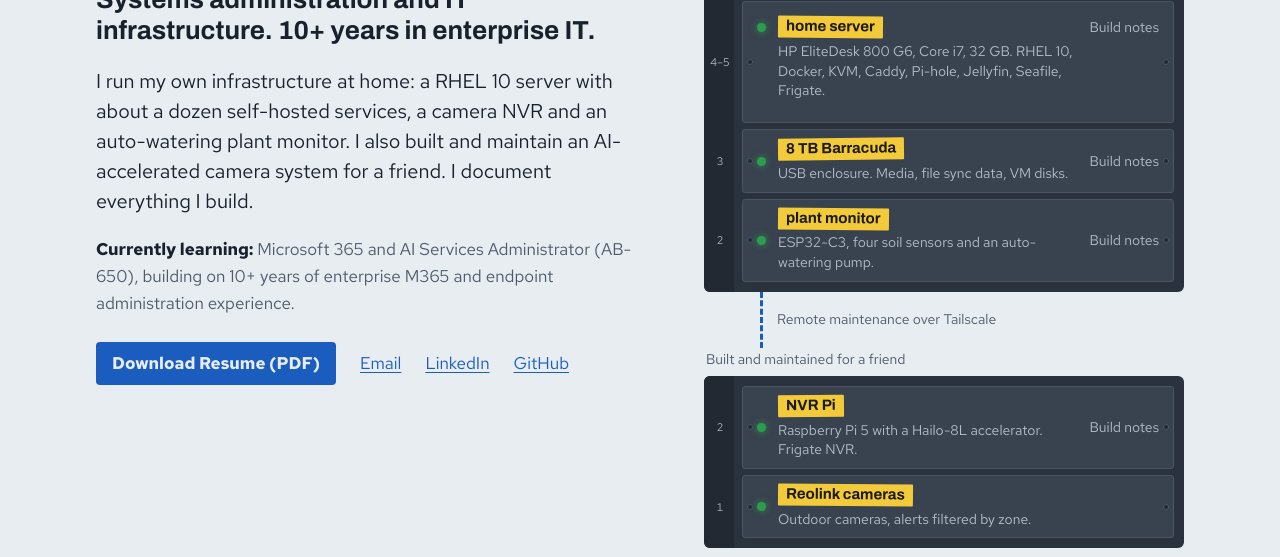
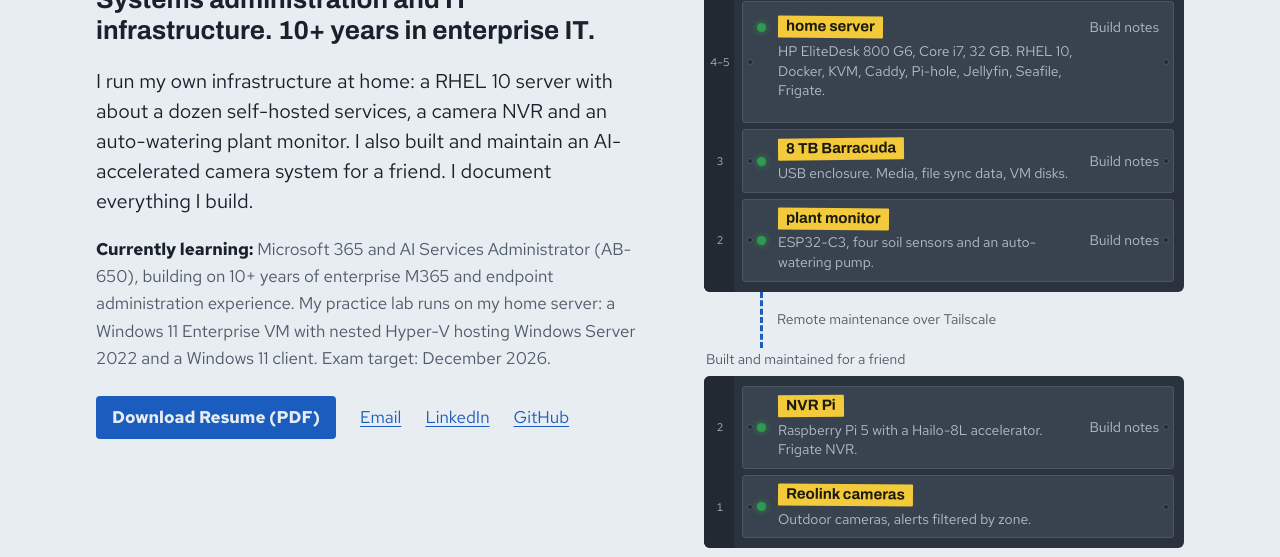
Before and after one commit to FutureITWizardFrank/portfolio, a plain HTML site: page index.html in a window 1280 px wide. Shown: the part 238-795 px from the top of the page. Drawn offline with Linux system fonts and the light colour scheme; a web font is replaced by a local one.

Commit message:
Expand AB-650 line with lab setup and exam target

```diff
--- a/index.html
+++ b/index.html
@@ -34,7 +34,7 @@
         <h1 id="hero-name">Frank Ruiz</h1>
         <p class="headline">Systems administration and IT infrastructure. 10+ years in enterprise IT.</p>
         <p class="lead">I run my own infrastructure at home: a RHEL&nbsp;10 server with about a dozen self-hosted services, a camera NVR and an auto-watering plant monitor. I also built and maintain an AI-accelerated camera system for a friend. I document everything I build.</p>
-        <p class="sub"><strong>Currently learning:</strong> Microsoft 365 and AI Services Administrator (AB-650), building on 10+ years of enterprise M365 and endpoint administration experience.</p>
+        <p class="sub"><strong>Currently learning:</strong> Microsoft 365 and AI Services Administrator (AB-650), building on 10+ years of enterprise M365 and endpoint administration experience. My practice lab runs on my home server: a Windows 11 Enterprise VM with nested Hyper-V hosting Windows Server 2022 and a Windows 11 client. Exam target: December 2026.</p>
         <ul class="contact-links">
           <li><a class="btn" href="assets/Frank_Ruiz_Resume.pdf" download>Download Resume (PDF)</a></li>
           <li><a href="mailto:futureitwizardfrank@gmail.com">Email</a></li>
```
